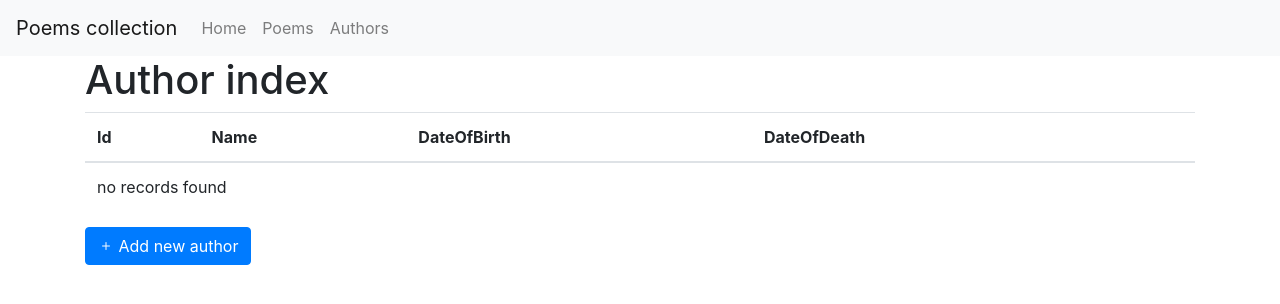
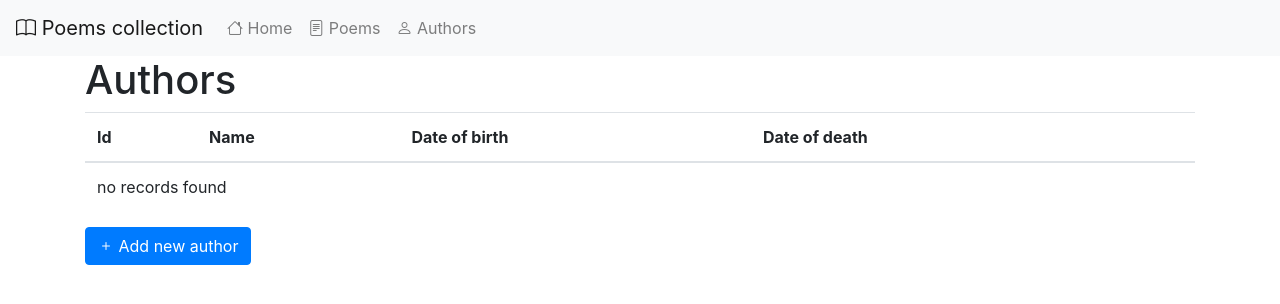
Before and after one commit to Oshimani/webtech-projekt, a Symfony app: template templates/author/index.html.twig in a window 1280 px wide. Shown: the top 304 px of the page. Run offline with Twig, Linux system fonts and the light colour scheme; the template is opened without the code that fills it, so the values that code supplies are empty; some libraries are stand-ins or nearby versions.

Commit message:
styling and landing page

```diff
--- a/config/routes.yaml
+++ b/config/routes.yaml
@@ -1,3 +1,3 @@
 index:
    path: /
-   controller: App\Controller\PoemController::index
+   controller: App\Controller\HomeController::index
--- a/templates/author/index.html.twig
+++ b/templates/author/index.html.twig
@@ -1,17 +1,17 @@
 {% extends 'base.html.twig' %}
 
-{% block title %}Author index{% endblock %}
+{% block title %}Authors{% endblock %}
 
 {% block body %}
-    <h1>Author index</h1>
+    <h1>Authors</h1>
 
     <table class="table">
         <thead>
             <tr>
                 <th>Id</th>
                 <th>Name</th>
-                <th>DateOfBirth</th>
-                <th>DateOfDeath</th>
+                <th>Date of birth</th>
+                <th>Date of death</th>
                 <th></th>
             </tr>
         </thead>
--- a/templates/base.html.twig
+++ b/templates/base.html.twig
@@ -21,7 +21,7 @@
 
 		{# NAVIGATION #}
 		<nav class="navbar navbar-expand-lg navbar-light bg-light">
-			<a class="navbar-brand" href="/">Poems collection</a>
+			<a class="navbar-brand" href="/"><i class="bi bi-book"></i> Poems collection</a>
 
 			<button class="navbar-toggler" type="button" data-toggle="collapse" data-target="#navbarSupportedContent" aria-controls="navbarSupportedContent" aria-expanded="false" aria-label="Toggle navigation">
 				<span class="navbar-toggler-icon"></span>
@@ -35,33 +35,33 @@
 					{# HOME #}
 					{% if app.request.get('_route') | trim == 'index' %}
 						<li class="nav-item active">
-							<a class="nav-link active" href="/">Home</a>
+							<a class="nav-link active" href="/"><i class="bi bi-house text-primary"></i> Home</a>
 						</li>
 					{% else %}
 						<li class="nav-item ">
-							<a class="nav-link" href="/">Home</a>
+							<a class="nav-link" href="/"><i class="bi bi-house"></i> Home</a>
 						</li>
 					{% endif %}
 
 					{# POEMS #}
 					{% if app.request.get('_route') matches '/^poem_.*/' %}
 						<li class="nav-item active">
-							<a class="nav-link" href="{{ path('poem_index')}}">Poems</a>
+							<a class="nav-link" href="{{ path('poem_index')}}"><i class="bi bi-file-text text-primary"></i> Poems</a>
 						</li>
 					{% else %}
 						<li class="nav-item ">
-							<a class="nav-link" href="{{ path('poem_index')}}">Poems</a>
+							<a class="nav-link" href="{{ path('poem_index')}}"><i class="bi bi-file-text"></i> Poems</a>
 						</li>
 					{% endif %}
 
 					{# AUTHORS #}
 					{% if app.request.get('_route') matches '/^author_.*/' %}
 						<li class="nav-item active">
-							<a class="nav-link" href="{{ path('author_index')}}">Authors</a>
+							<a class="nav-link" href="{{ path('author_index')}}"><i class="bi bi-person text-primary"></i> Authors</a>
 						</li>
 					{% else %}
 						<li class="nav-item">
-							<a class="nav-link" href="{{ path('author_index')}}">Authors</a>
+							<a class="nav-link" href="{{ path('author_index')}}"><i class="bi bi-person"></i> Authors</a>
 						</li>
 					{% endif %}
 
```
Also changed, not shown: src/Controller/HomeController.php (added, +20 -0 lines), templates/home/index.html.twig (added, +28 -0 lines).
